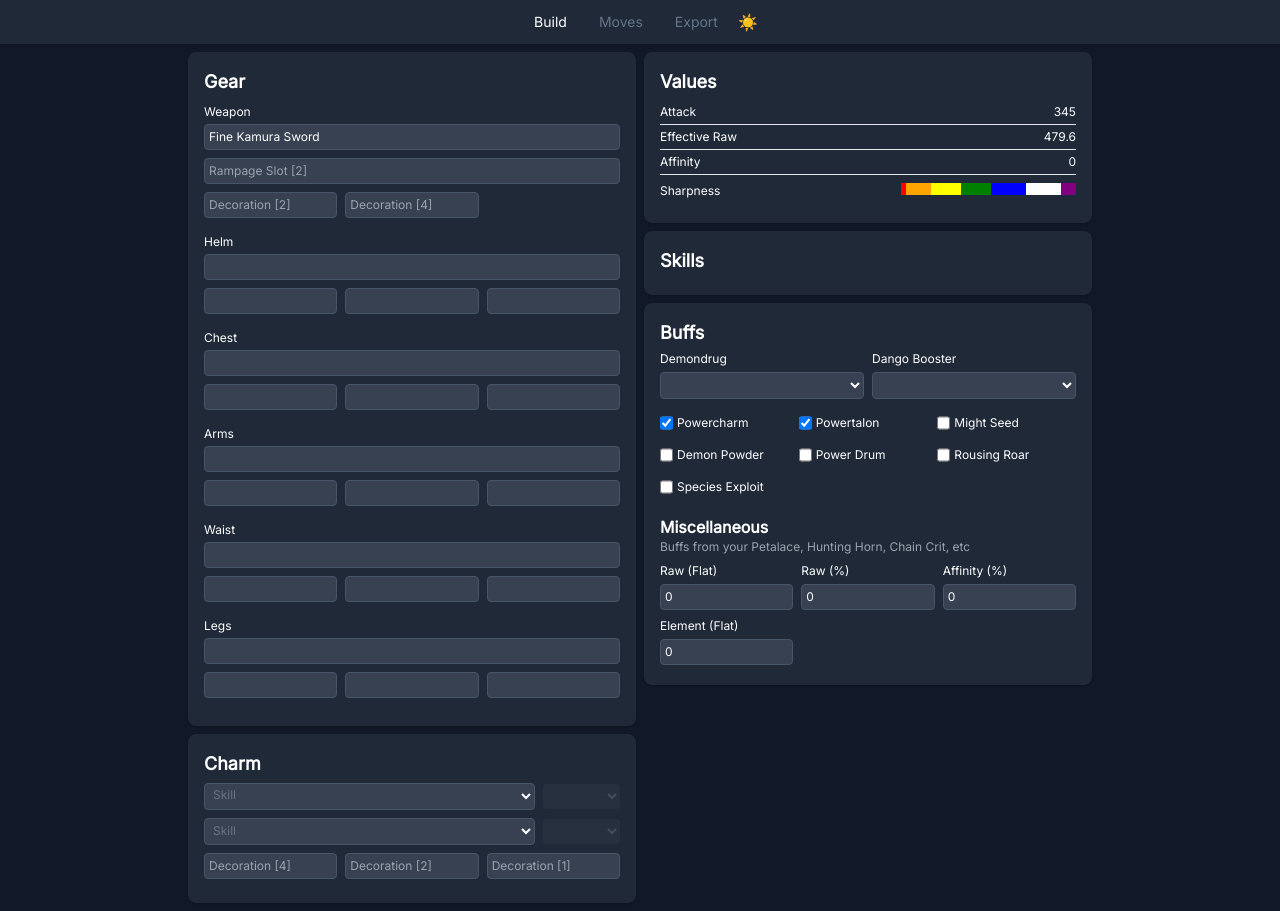
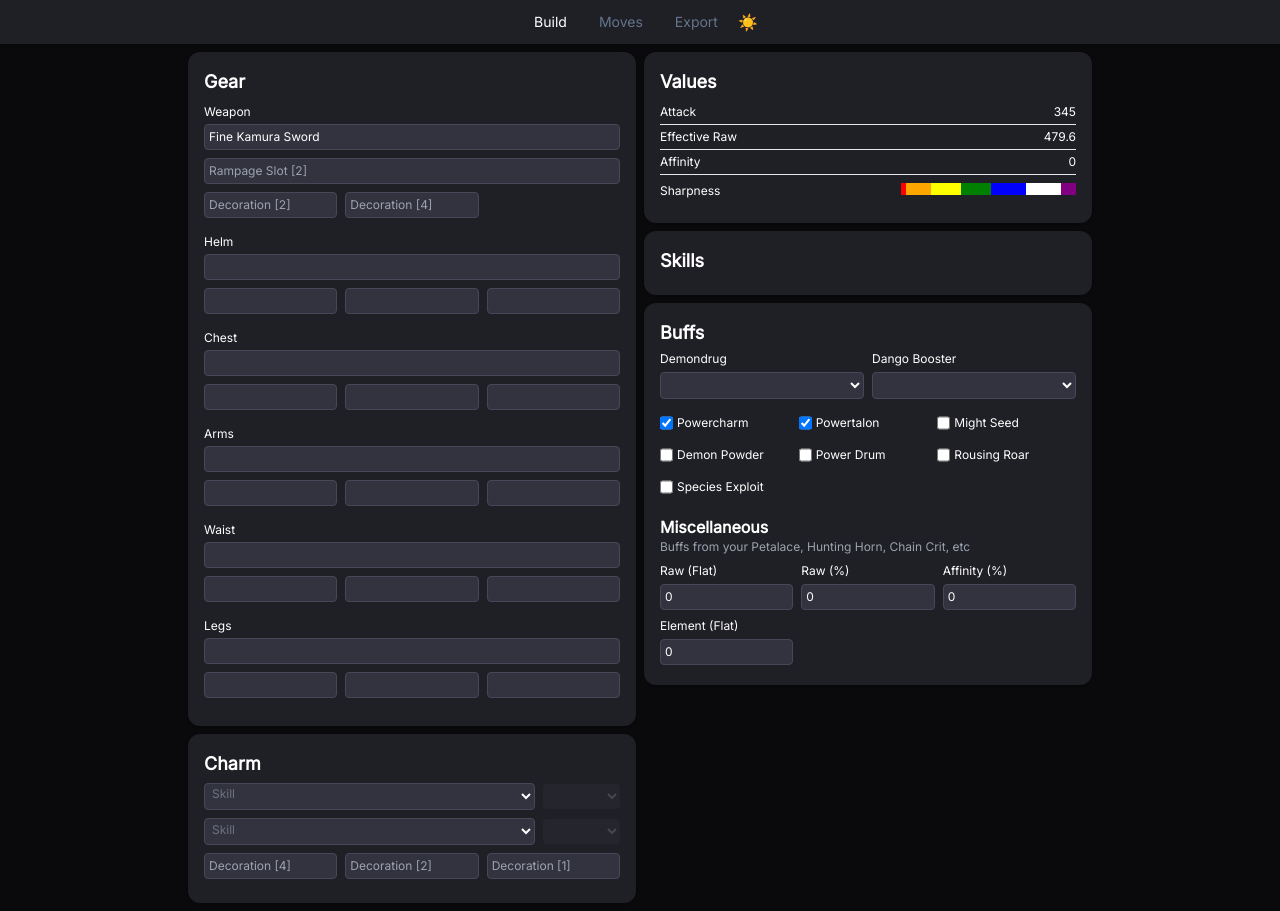
Before and after one commit to chanleyou/sunbreak-calculator, a Next.js app: page / in a window 1280 px wide. Built offline with nearby package versions, Linux system fonts and the light colour scheme.

Commit message:
WIP dark mode

```diff
--- a/components/WeaponPickerModal.tsx
+++ b/components/WeaponPickerModal.tsx
@@ -64,7 +64,7 @@ const WeaponPickerModal = ({ show, setShow, weapon, setWeapon }: Props) => {
 			<div className="md:overflow-auto">
 				<table className="w-full text-left text-xs">
 					<thead>
-						<tr className="border-b border-gray-200">
+						<tr>
 							<th>Name</th>
 							<th>Raw</th>
 							<th>Affinity</th>
@@ -85,7 +85,7 @@ const WeaponPickerModal = ({ show, setShow, weapon, setWeapon }: Props) => {
 
 							const classNames = ["cursor-pointer"];
 
-							if (weapon.name === w.name) classNames.push("bg-gray-300");
+							if (weapon.name === w.name) classNames.push("bg-gray-300 dark:bg-midnight-700");
 
 							return (
 								<tr
@@ -103,7 +103,9 @@ const WeaponPickerModal = ({ show, setShow, weapon, setWeapon }: Props) => {
 										<td>
 											<div
 												className={
-													weapon.name === w.name ? "" : "bg-gray-300 border-4 border-gray-300 w-fit"
+													weapon.name === w.name
+														? ""
+														: "bg-gray-300 p-1 dark:bg-opacity-0 dark:border-none w-fit"
 												}
 											>
 												<SharpnessBar sharpnessArray={sharpness} small />
--- a/components/ui/Box.tsx
+++ b/components/ui/Box.tsx
@@ -8,7 +8,7 @@ type Props = {
 
 const Box = ({ head, subhead, children }: Props) => {
 	return (
-		<div className={`bg w-full max-w-md md:max-w-md lg:max-w-5/6 shadow p-4 rounded-lg`}>
+		<div className={`bg w-full max-w-md md:max-w-md lg:max-w-5/6 shadow p-4 rounded-xl`}>
 			{head && <h3 className="mb-1">{head}</h3>}
 			{subhead && <h5 className="mb-1">{subhead}</h5>}
 			{children}
--- a/components/ui/Modal.tsx
+++ b/components/ui/Modal.tsx
@@ -34,7 +34,7 @@ const Modal = ({ show, setShow, head, subhead, children }: Props) => {
 		>
 			<div
 				onClick={(e) => e.stopPropagation()}
-				className="bg-white overflow-auto md:overflow-hidden rounded-sm drop-shadow p-4 w-full h-full md:w-240 h-5/6 flex flex-col"
+				className="bg overflow-auto md:overflow-hidden rounded-sm drop-shadow p-4 w-full h-full md:w-240 h-5/6 flex flex-col"
 			>
 				{head && <h3 className="mb-2">{head}</h3>}
 				{subhead && <h5 className="text-gray-500 mb-2">{subhead}</h5>}
--- a/components/ui/Select.tsx
+++ b/components/ui/Select.tsx
@@ -28,9 +28,7 @@ export default function Select<T>({
 	return (
 		<div className={className}>
 			{label && !value && (
-				<p className="absolute border border-transparent text-xs top-1 left-2 text-gray-500 pointer-events-none">
-					{label}
-				</p>
+				<p className="absolute text-xs top-1 left-2 text-gray-500 pointer-events-none">{label}</p>
 			)}
 			<select
 				value={value ? formatter(value) : undefined}
--- a/styles/globals.css
+++ b/styles/globals.css
@@ -7,7 +7,7 @@
 @layer base {
 	body {
 		@apply
-		bg-neutral-400 dark:bg-gray-900
+		bg-neutral-400 dark:bg-midnight-900
 		text-black dark:text-white
 		min-h-screen;
 	}
@@ -33,13 +33,13 @@
 	}
 
 	.bg {
-		@apply bg-white dark:bg-gray-800;
+		@apply bg-white dark:bg-midnight-800;
 	}
 
 	.input {
 		@apply
-		bg-white dark:bg-gray-700
-		border-slate-300 dark:border-slate-600
+		bg-white dark:bg-midnight-700
+		border-slate-300 dark:border-midnight-600
 		p-1 text-xs border w-full rounded;
 	}
 
@@ -54,8 +54,12 @@
 		@apply input;
 	}
 
+	textarea {
+		@apply disabled:text-gray-300;
+	}
+
 	select {
-		@apply read-only:bg-white dark:read-only:bg-gray-700
+		@apply read-only:bg-white dark:read-only:bg-midnight-700
 		disabled:border-none disabled:bg-gray-100 disabled:text-gray-400
 		dark:disabled:opacity-30
 		box-border;
@@ -83,7 +87,7 @@
 	}
 
 	tbody tr {
-		@apply border-y border-gray-200;
+		@apply border-y border-gray-200 dark:border-midnight-700;
 	}
 
 	a {
--- a/tailwind.config.js
+++ b/tailwind.config.js
@@ -1,8 +1,30 @@
 /** @type {import('tailwindcss').Config} */
+const colors = require("tailwindcss/colors");
+
 module.exports = {
 	content: ["./pages/**/*.{js,ts,jsx,tsx}", "./components/**/*.{js,ts,jsx,tsx}"],
 	darkMode: "class",
 	theme: {
+		colors: {
+			slate: colors.slate,
+			gray: colors.gray,
+			neutral: colors.neutral,
+			black: colors.black,
+			white: colors.white,
+			black: colors.black,
+			blue: colors.blue,
+			midnight: {
+				900: "#0A0A0D",
+				800: "#1F1F26",
+				700: "#333340",
+				600: "#474759",
+				500: "#5C5C73",
+				400: "#70708C",
+				300: "#8585A6",
+				200: "#9999BF",
+				100: "#ADADD9",
+			},
+		},
 		fontFamily: {
 			sans: ["Inter", "Arial", "sans-serif"],
 			mono: ["Menlo", "Consolas", "monospace"],
```
